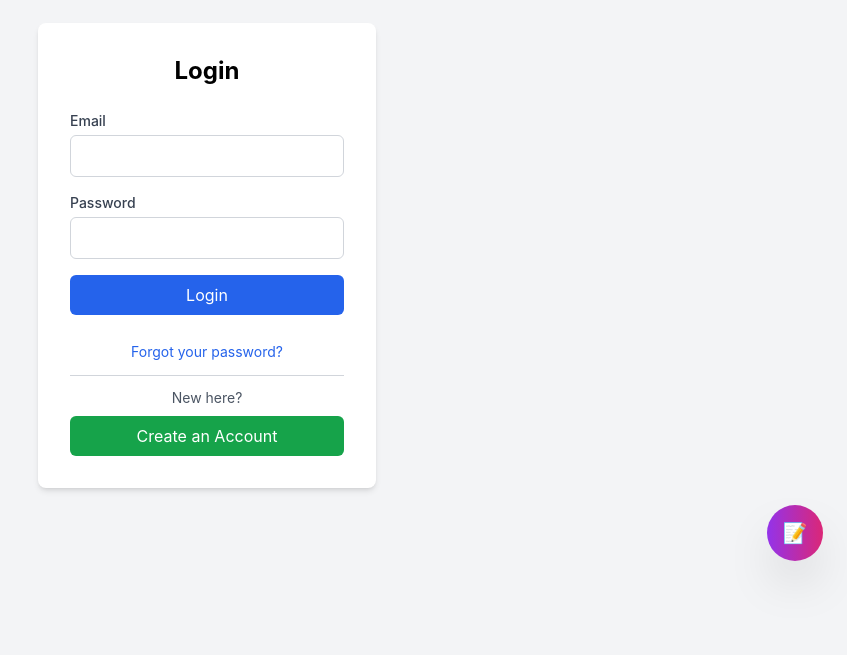
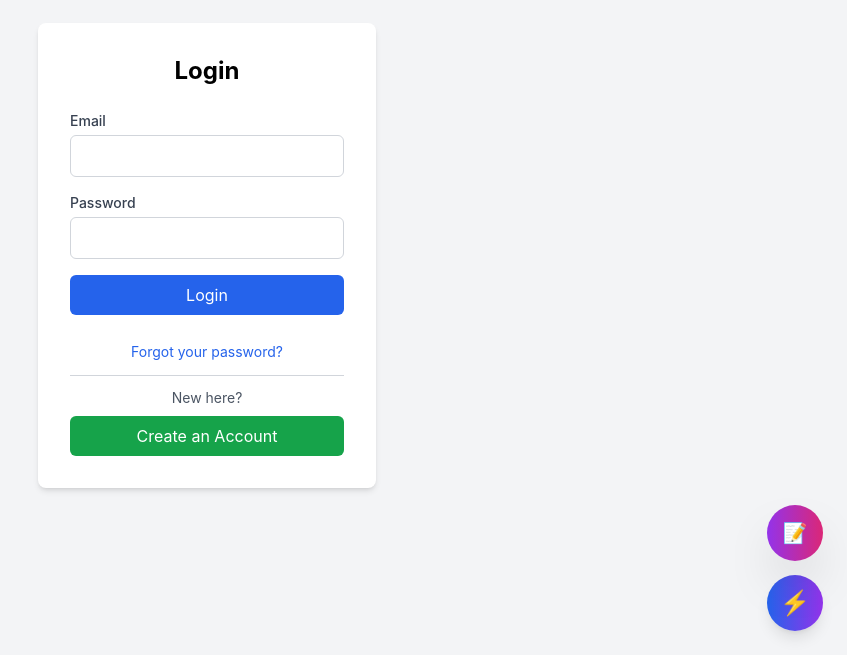
Before and after one commit to denniswoods383/karu-teens-social-platform, a Next.js app: page /auth/login in a window 1280 px wide. Shown: the part 145-800 px from the top of the page, without its empty margins (433-1280 px from the left). Built offline with nearby package versions, Linux system fonts and the light colour scheme.

Commit message:
auto-commit for 113d4ec5-1a0b-499c-9217-3577ab407ae8

```diff
--- a/src/pages/_app.tsx
+++ b/src/pages/_app.tsx
@@ -30,6 +30,7 @@ export default function App({ Component, pageProps }: AppProps) {
     <ThemeProvider>
       <Component {...pageProps} />
       <FloatingFeedbackButton />
+      <QuickActionsWidget />
       <UpgradeModal />
 
       {/* Global Toast Notifications */}
```
